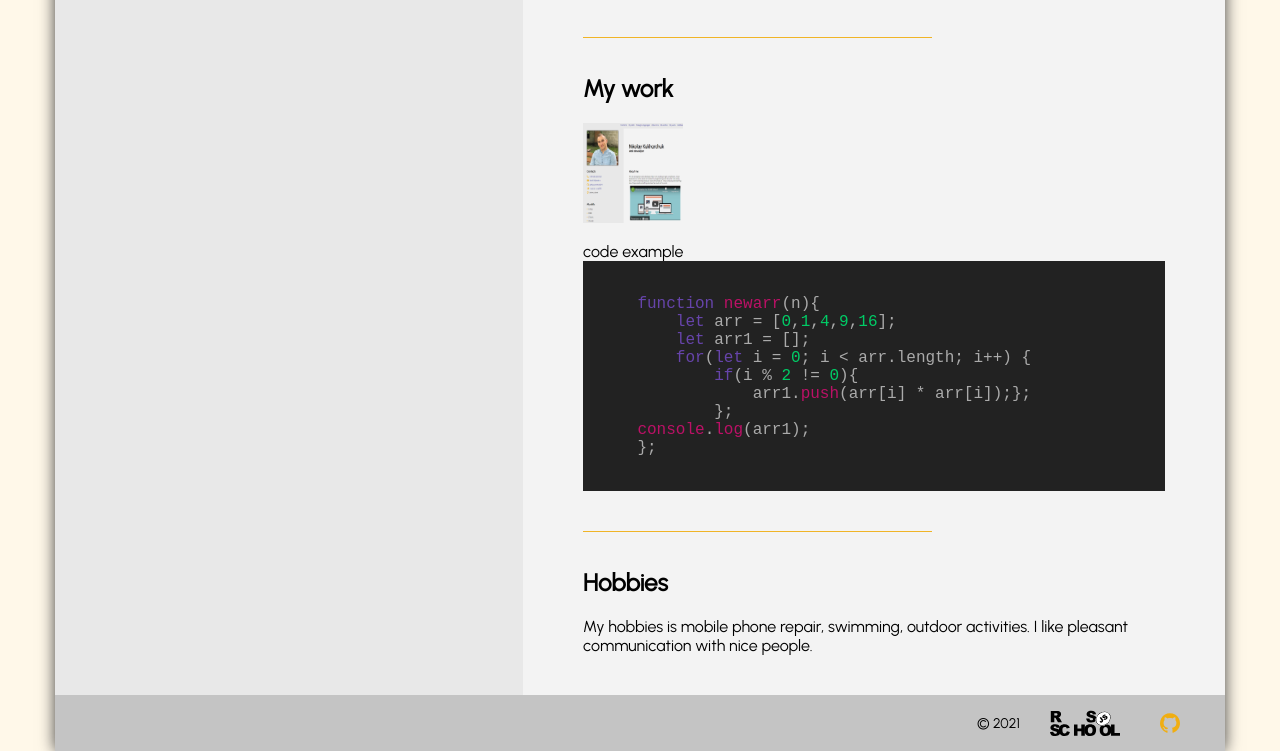
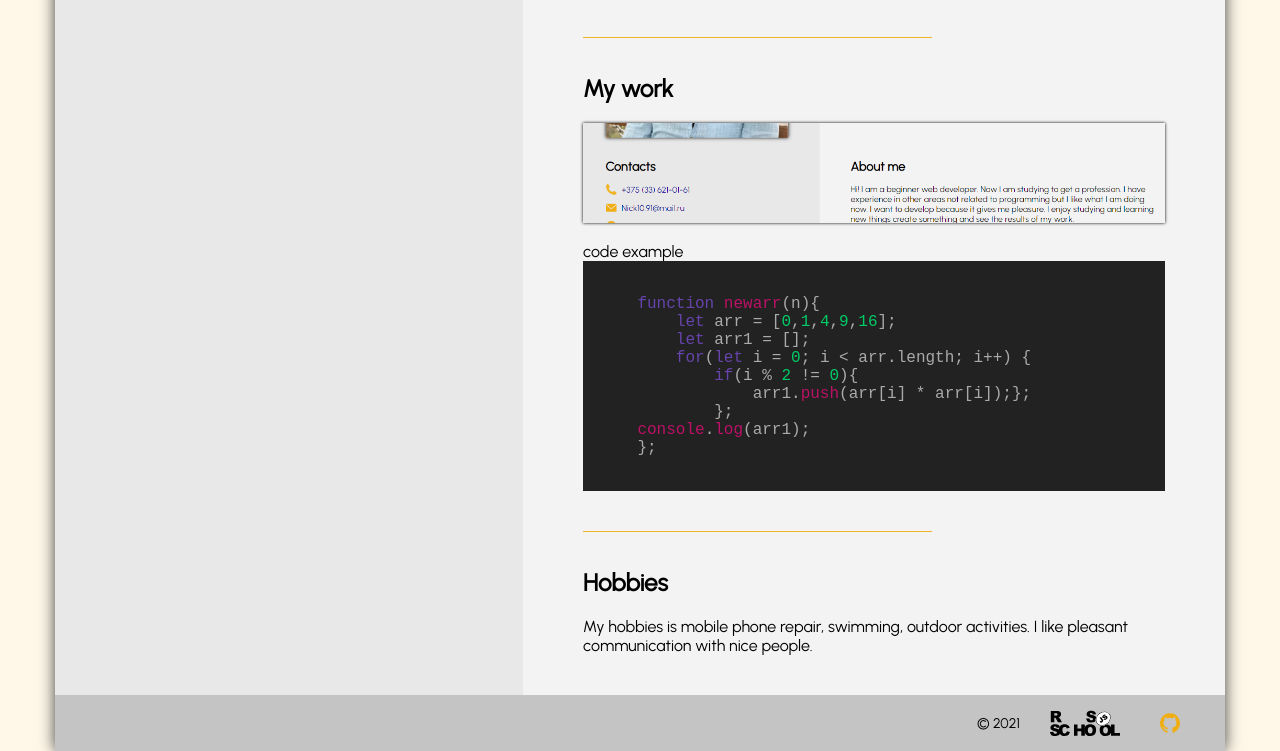
Before and after one commit to Nick1091/rsschool-cv, a plain HTML site: page index.html in a window 1280 px wide. Shown: the part 1091-1842 px from the top of the page. Drawn offline with nearby package versions, Linux system fonts and the light colour scheme.

Commit message:
fix: css img link

```diff
--- a/style.css
+++ b/style.css
@@ -222,6 +222,14 @@ iframe {
     display: block;
     margin-bottom: 15px;
 }
+.link_img {
+    object-fit: cover;
+    width: 100%;
+    box-shadow: 0px 0px 3px #000000;
+}
+.link_img:hover{
+    box-shadow: 0px 0px 7px #000000;
+}
 .code__example__code {
     background-color:#ffffff
 }
```
